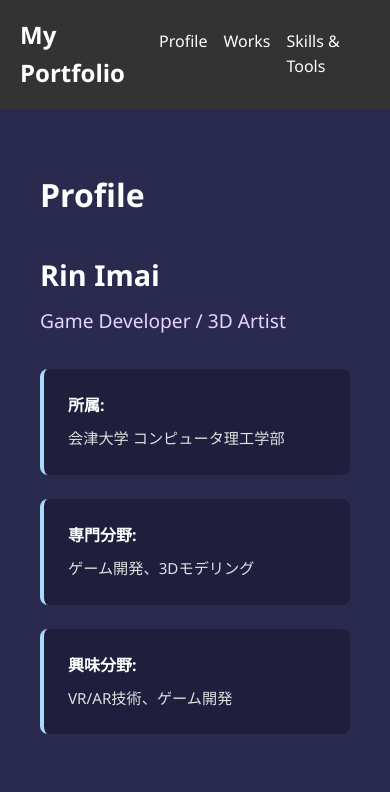
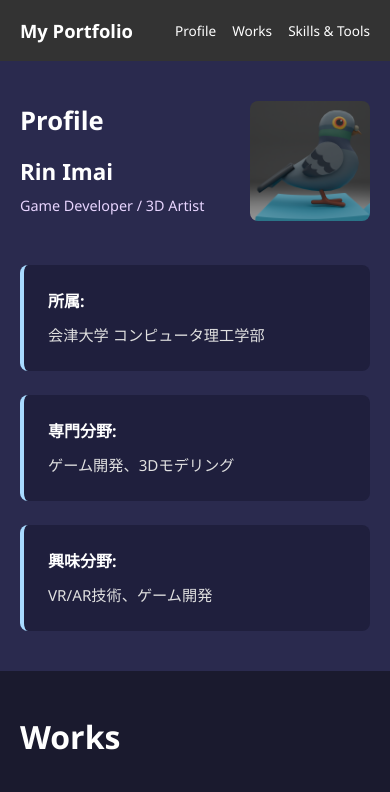
Before and after one commit to Tokurln/myPortfolioSite, a website built with Vite: page index.html in a window 390 px wide. Shown: the top 792 px of the page. Built offline with nearby package versions, Linux system fonts and the light colour scheme.

Commit message:
Add icon image

```diff
--- a/index.html
+++ b/index.html
@@ -23,11 +23,20 @@
     <!-- 自己紹介セクション -->
     <section id="about" class="about">
         <div class="container">
-            <h2>Profile</h2>
             <div class="about-content">
                 <div class="about-text">
-                    <h3>Rin Imai</h3>
-                    <p class="subtitle">Game Developer / 3D Artist</p>
+                    <!-- 左: 見出し・名前・役職 / 右: 画像 -->
+                    <div class="profile-header">
+                        <div class="profile-heading">
+                            <h2>Profile</h2>
+                            <div>
+                                <h3>Rin Imai</h3>
+                                <p class="subtitle">Game Developer / 3D Artist</p>
+                            </div>
+                        </div>
+                        <img src="images/works/PigeonIcon2.png" alt="Rin Imai のアイコン" class="profile-icon"
+                            width="240" height="240">
+                    </div>
                     <div class="about-info">
                         <div class="info-item">
                             <strong>所属:</strong>
--- a/src/styles.css
+++ b/src/styles.css
@@ -90,6 +90,36 @@ body {
 .about-content {
     max-width: 1200px;
     margin: 0 auto;
+}
+
+.profile-header {
+    display: flex;
+    align-items: stretch;
+    justify-content: space-between; /* 画像を右端（下のカードの右端）に揃える */
+    gap: 3rem;
+}
+
+/* 見出しを上、名前・役職を下に寄せて、画像の高さに揃える */
+.profile-heading {
+    display: flex;
+    flex-direction: column;
+    justify-content: space-between;
+}
+
+.about .profile-heading h2 {
+    margin-bottom: 1rem;
+}
+
+.profile-heading .subtitle {
+    margin-bottom: 0;
+}
+
+.profile-icon {
+    width: 240px;
+    height: 240px;
+    flex-shrink: 0;
+    border-radius: 8px;
+    object-fit: cover;
 }
 
 .about-text h3 {
@@ -541,6 +571,49 @@ body {
         grid-template-columns: repeat(2, 1fr);
     }
 
+    /* 左右の余白は .container の 20px だけにして、各セクションで揃える */
+    .about,
+    .projects,
+    .skills {
+        padding: 40px 0;
+    }
+
+    /* プロフィール: 文字を画像の高さに収める */
+
+    .profile-header {
+        gap: 1rem;
+    }
+
+    .about .profile-heading h2 {
+        font-size: 1.6rem;
+        margin-bottom: 0.75rem;
+    }
+
+    .profile-heading h3 {
+        font-size: 1.4rem;
+        margin-bottom: 0.25rem;
+    }
+
+    .profile-heading .subtitle {
+        font-size: 0.9rem;
+    }
+
+    .profile-icon {
+        width: 120px;
+        height: 120px;
+    }
+
+    /* ナビ: 折り返さないように縮める */
+    .logo {
+        font-size: 1.15rem;
+        white-space: nowrap;
+    }
+
+    .nav-links a {
+        font-size: 0.85rem;
+        white-space: nowrap;
+    }
+
     .about-info {
         grid-template-columns: 1fr;
     }
```
Also changed, not shown: public/images/works/PigeonIcon2.png (added).
